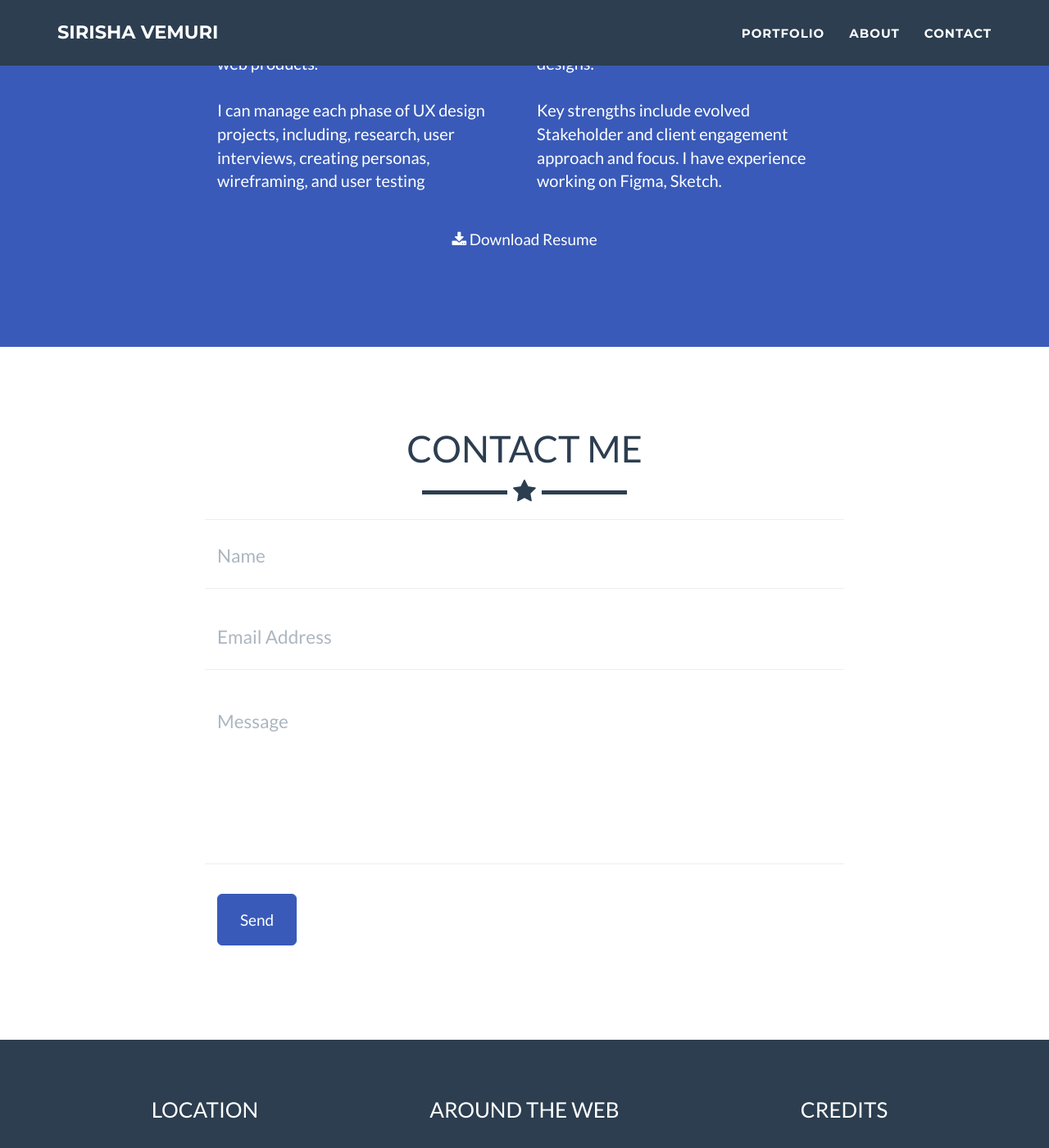
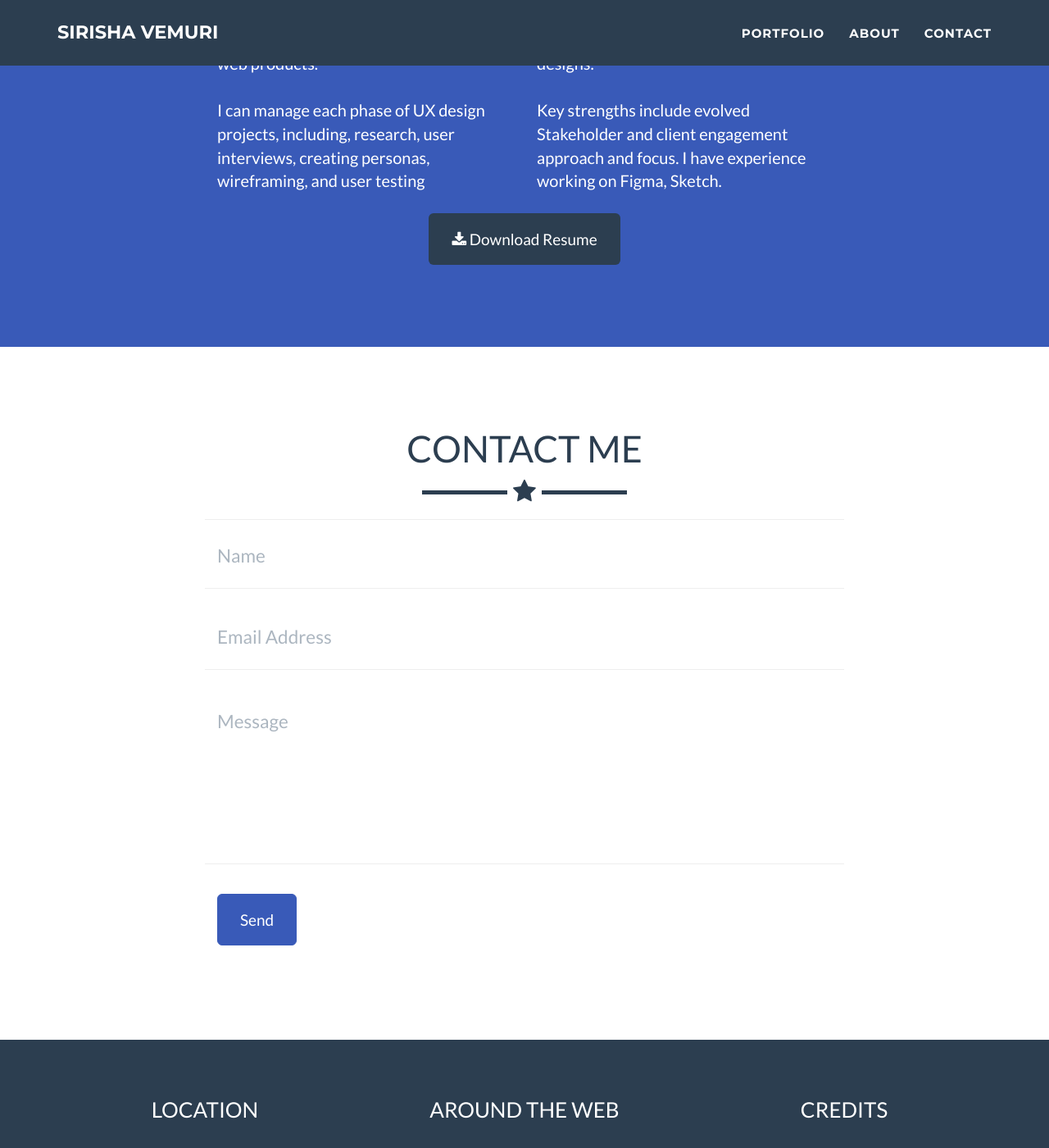
Before and after one commit to sirisha-vemuri/Portfolio, a Jekyll site: the page built from _posts/2022-01-17-FitnessMe-Mobile-App.markdown, in a window 1280 px wide and 1400 px high, scrolled down 1784 px. Shown: the whole window at 82% size. Built offline with Jekyll 4.4.1, drawn with Linux system fonts in a browser that asks for light colours.

Commit message:
final fixes before publishing

```diff
--- a/_includes/css/main.css
+++ b/_includes/css/main.css
@@ -280,7 +280,7 @@
     border: solid 2px #fff;
     font-size: 20px;
     color: #fff;
-    background: 0 0;
+    background: #{{ site.color.secondary }};
     transition: all .3s ease-in-out;
 }
 
--- a/_includes/modals.html
+++ b/_includes/modals.html
@@ -47,7 +47,7 @@
                             <p align="left">{{ post.content }}</p>
                             </div>
                             {% endif %}
-                            <button type="button" class="btn btn-default" data-dismiss="modal"><i class="fa fa-times"></i> Close</button>
+                            <button type="button" class="btn btn-lg btn-outline" data-dismiss="modal"><i class="fa fa-times"></i> Close</button>
                         </div>
                     </div>
                 </div>
--- a/_includes/portfolio_grid.html
+++ b/_includes/portfolio_grid.html
@@ -17,7 +17,7 @@
                                     <i class="fa fa-search-plus fa-3x"></i>
                                 </div>
                             </div>
-                            <img src="img/portfolio/{{ post.img }}" class="img-responsive" alt="{{ post.alt }}">
+                            <img src="img/portfolio/{{ post.img }}" class="img-responsive" alt="{{ post.alt }}" width="400" height="400">
                             <br>
                             <p style="text-align:center;">{{ post.title }}</p>
                         </a>
--- a/_posts/2022-01-17-FitnessMe-Mobile-App.markdown
+++ b/_posts/2022-01-17-FitnessMe-Mobile-App.markdown
@@ -6,7 +6,7 @@
 alt: FitnessMe Mobile App
 project-date: January 2022
 client: Academy Xi
-category: User Interface, User Experience
+category: User Experience, User Interface
 description:
 ---
 
--- a/_posts/2022-02-09-Milestone-Pay.markdown
+++ b/_posts/2022-02-09-Milestone-Pay.markdown
@@ -6,10 +6,8 @@
 alt: MilestonePay.png
 project-date: February 2022
 client: Milestone Pay
-category: User Interface, User Experience
+category: User Experience, User Interface
 description:
----
-
 ---
 
 What’s beautiful, but gives a UX designer nightmares?
```
Also changed, not shown: img/Shared/wip.png, 4 other files.
